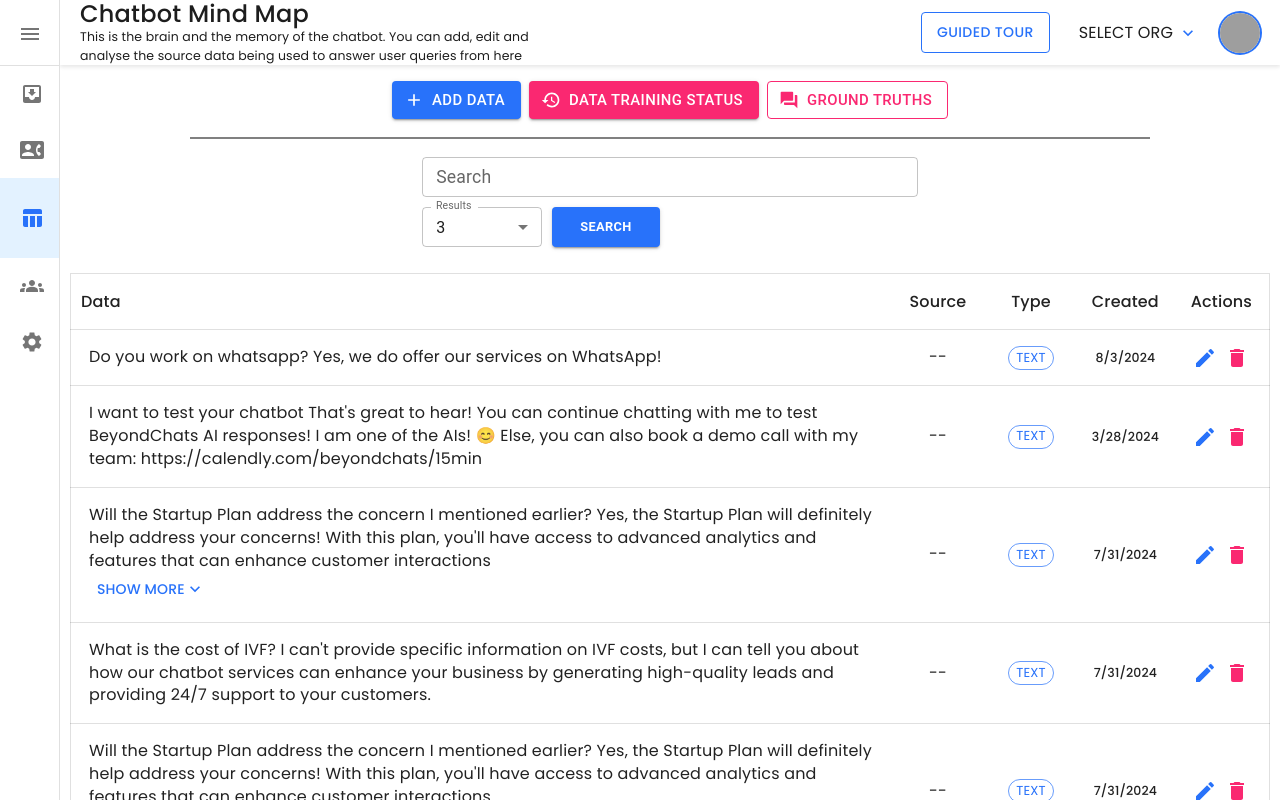
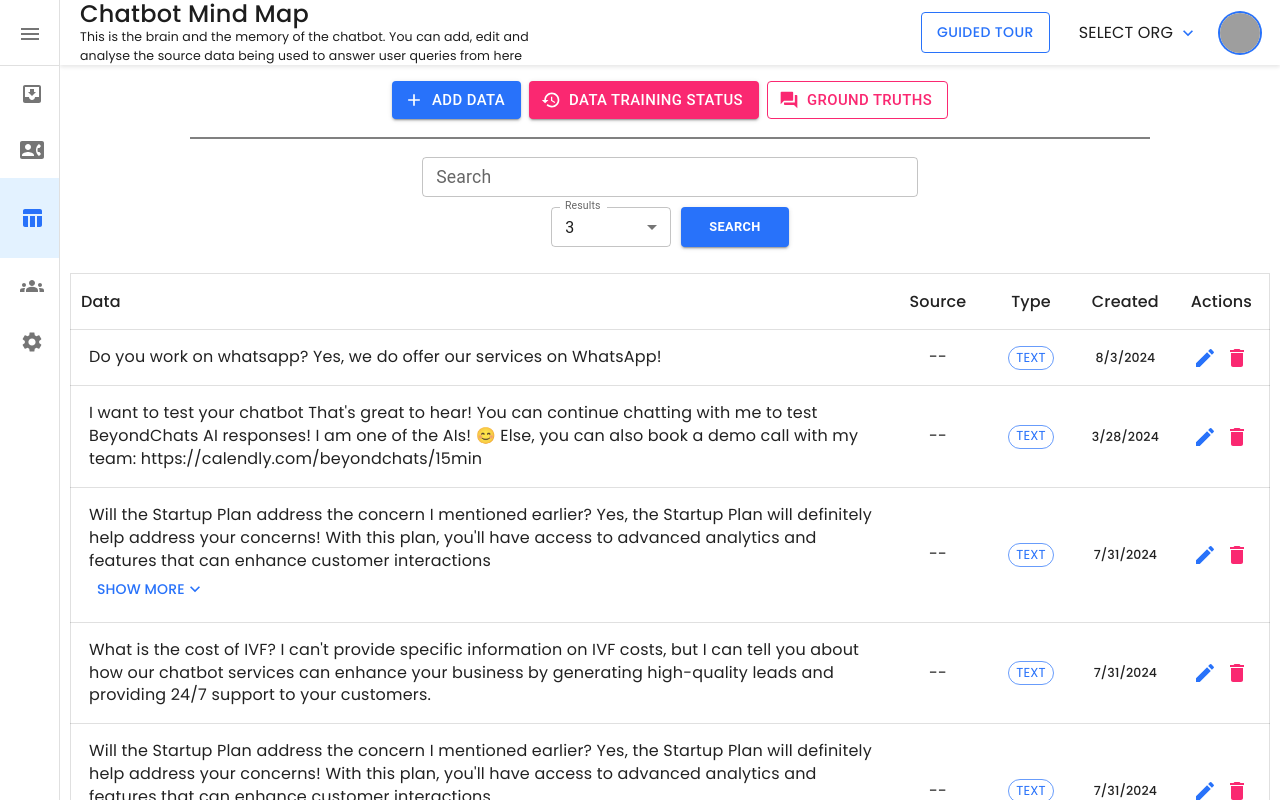
Before and after one commit to Surjendu-kar/Mind-Map-Clone, a React (Vite) app: page /mindmap in a window 1280 px wide. Shown: the top 800 px of the page. Built offline with nearby package versions, Linux system fonts and the light colour scheme; grey boxes are pictures that could not be loaded.

Commit message:
Fix SearchBar

```diff
--- a/src/components/ViewMindMap/SearchBar.tsx
+++ b/src/components/ViewMindMap/SearchBar.tsx
@@ -9,8 +9,6 @@ import {
   InputLabel,
   SelectChangeEvent,
   styled,
-  useTheme,
-  useMediaQuery,
 } from "@mui/material";
 
 const CustomTextField = styled(TextField)(({ theme }) => ({
@@ -54,8 +52,6 @@ const BtnStyle = styled(Button)(() => ({
 const SearchBar: React.FC = () => {
   const [searchTerm, setSearchTerm] = useState<string>("");
   const [resultsCount, setResultsCount] = useState<string>("3");
-  const theme = useTheme();
-  const isSmallScreen = useMediaQuery(theme.breakpoints.down("sm"));
 
   const handleSearch = (): void => {
     console.log(
@@ -77,7 +73,7 @@ const SearchBar: React.FC = () => {
       alignItems="center"
       gap={1}
       mt="8px"
-      justifyContent={isSmallScreen ? "center" : "flex-start"}
+      justifyContent={"center"}
     >
       <CustomTextField
         label="Search"
```
